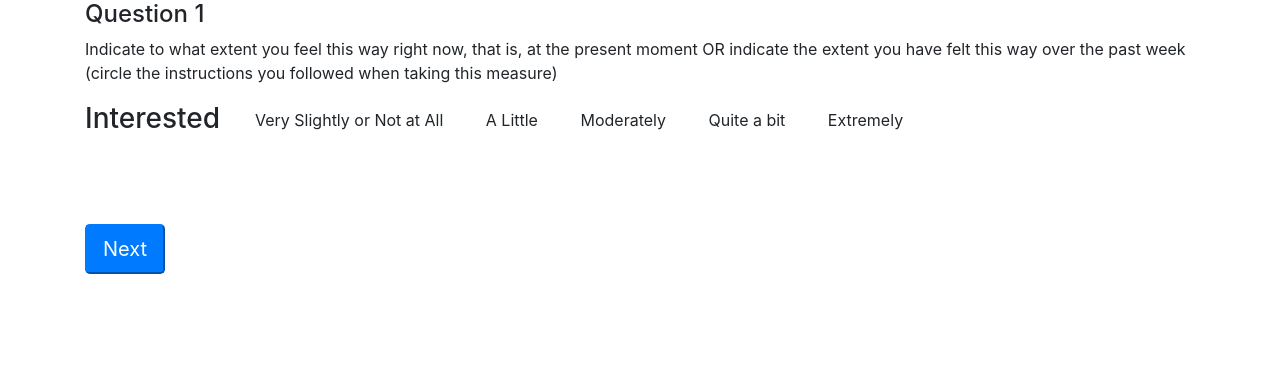
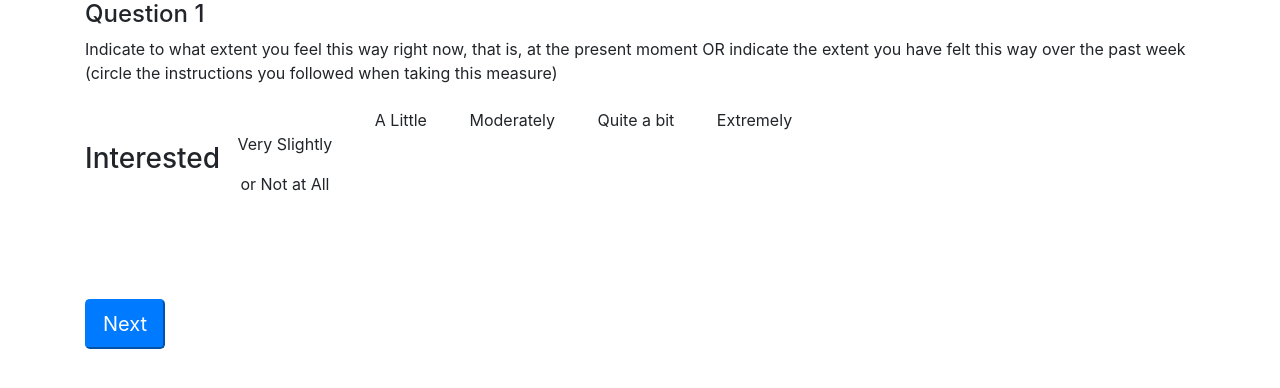
Before and after one commit to a-ashbeck/mood_mapper_task4_English, a website: page public/index.html in a window 1280 px wide. Both pictures are taken after a click on the button "Next". Drawn offline with nearby package versions, Linux system fonts and the light colour scheme.

Commit message:
Fix button bleed

```diff
--- a/public/index.html
+++ b/public/index.html
@@ -35,7 +35,7 @@
                 <div for="item1" class="btn-group btn-group-justified">
                     <label class="radio btn btn-default label-number">
                         <input type="radio" name="q1" id="q1Id1" value="1" required>
-                        Very Slightly or Not at All
+                        <p>Very Slightly</p><p>or Not at All</p>
                     </label>
                     <label class="radio btn btn-default label-number">
                         <input type="radio" name="q1" id="q1Id2" value="2" required>
@@ -71,7 +71,7 @@
                 <div for="item2" class="btn-group btn-group-justified">
                     <label class="radio btn btn-default label-number">
                         <input type="radio" name="q2" id="q2Id1" value="1" required>
-                        Very Slightly or Not at All
+                        <p>Very Slightly</p><p>or Not at All</p>
                     </label>
                     <label class="radio btn btn-default label-number">
                         <input type="radio" name="q2" id="q2Id2" value="2" required>
@@ -106,7 +106,7 @@
                 <div for="item3" class="btn-group btn-group-justified">
                     <label class="radio btn btn-default label-number">
                         <input type="radio" name="q3" id="q3Id1" value="1" required>
-                        Very Slightly or Not at All
+                        <p>Very Slightly</p><p>or Not at All</p>
                     </label>
                     <label class="radio btn btn-default label-number">
                         <input type="radio" name="q3" id="q3Id2" value="2" required>
@@ -142,7 +142,7 @@
                 <div for="item4" class="btn-group btn-group-justified">
                     <label class="radio btn btn-default label-number">
                         <input type="radio" name="q4" id="q4Id1" value="1" required>
-                        Very Slightly or Not at All
+                        <p>Very Slightly</p><p>or Not at All</p>
                     </label>
                     <label class="radio btn btn-default label-number">
                         <input type="radio" name="q4" id="q4Id2" value="2" required>
@@ -178,7 +178,7 @@
                 <div for="item5" class="btn-group btn-group-justified">
                     <label class="radio btn btn-default label-number">
                         <input type="radio" name="q5" id="q5Id1" value="1" required>
-                        Very Slightly or Not at All
+                        <p>Very Slightly</p><p>or Not at All</p>
                     </label>
                     <label class="radio btn btn-default label-number">
                         <input type="radio" name="q5" id="q5Id2" value="2" required>
@@ -214,7 +214,7 @@
                 <div for="item6" class="btn-group btn-group-justified">
                     <label class="radio btn btn-default label-number">
                         <input type="radio" name="q6" id="q6Id1" value="1" required>
-                        Very Slightly or Not at All
+                        <p>Very Slightly</p><p>or Not at All</p>
                     </label>
                     <label class="radio btn btn-default label-number">
                         <input type="radio" name="q6" id="q6Id2" value="2" required>
@@ -250,7 +250,7 @@
                 <div for="item7" class="btn-group btn-group-justified">
                     <label class="radio btn btn-default label-number">
                         <input type="radio" name="q7" id="q7Id1" value="1" required>
-                        Very Slightly or Not at All
+                        <p>Very Slightly</p><p>or Not at All</p>
                     </label>
                     <label class="radio btn btn-default label-number">
                         <input type="radio" name="q7" id="q7Id2" value="2" required>
@@ -286,7 +286,7 @@
                 <div for="item8" class="btn-group btn-group-justified">
                     <label class="radio btn btn-default label-number">
                         <input type="radio" name="q8" id="q8Id1" value="1" required>
-                        Very Slightly or Not at All
+                        <p>Very Slightly</p><p>or Not at All</p>
                     </label>
                     <label class="radio btn btn-default label-number">
                         <input type="radio" name="q8" id="q8Id2" value="2" required>
@@ -322,7 +322,7 @@
                 <div for="item9" class="btn-group btn-group-justified">
                     <label class="radio btn btn-default label-number">
                         <input type="radio" name="q9" id="q9Id1" value="1" required>
-                        Very Slightly or Not at All
+                        <p>Very Slightly</p><p>or Not at All</p>
                     </label>
                     <label class="radio btn btn-default label-number">
                         <input type="radio" name="q9" id="q9Id2" value="2" required>
@@ -358,7 +358,7 @@
                 <div for="item10" class="btn-group btn-group-justified">
                     <label class="radio btn btn-default label-number">
                         <input type="radio" name="q10" id="q10Id1" value="1" required>
-                        Very Slightly or Not at All
+                        <p>Very Slightly</p><p>or Not at All</p>
                     </label>
                     <label class="radio btn btn-default label-number">
                         <input type="radio" name="q10" id="q10Id2" value="2" required>
@@ -394,7 +394,7 @@
                 <div for="item11" class="btn-group btn-group-justified">
                     <label class="radio btn btn-default label-number">
                         <input type="radio" name="q11" id="q11Id1" value="1" required>
-                        Very Slightly or Not at All
+                        <p>Very Slightly</p><p>or Not at All</p>
                     </label>
                     <label class="radio btn btn-default label-number">
                         <input type="radio" name="q11" id="q11Id2" value="2" required>
@@ -430,7 +430,7 @@
                 <div for="item12" class="btn-group btn-group-justified">
                     <label class="radio btn btn-default label-number">
                         <input type="radio" name="q12" id="q12Id1" value="1" required>
-                        Very Slightly or Not at All
+                        <p>Very Slightly</p><p>or Not at All</p>
                     </label>
                     <label class="radio btn btn-default label-number">
                         <input type="radio" name="q12" id="q12Id2" value="2" required>
@@ -466,7 +466,7 @@
                 <div for="item13" class="btn-group btn-group-justified">
                     <label class="radio btn btn-default label-number">
                         <input type="radio" name="q13" id="q13Id1" value="1" required>
-                        Very Slightly or Not at All
+                        <p>Very Slightly</p><p>or Not at All</p>
                     </label>
                     <label class="radio btn btn-default label-number">
                         <input type="radio" name="q13" id="q13Id2" value="2" required>
@@ -502,7 +502,7 @@
                 <div for="item14" class="btn-group btn-group-justified">
                     <label class="radio btn btn-default label-number">
                         <input type="radio" name="q14" id="q14Id1" value="1" required>
-                        Very Slightly or Not at All
+                        <p>Very Slightly</p><p>or Not at All</p>
                     </label>
                     <label class="radio btn btn-default label-number">
                         <input type="radio" name="q14" id="q14Id2" value="2" required>
@@ -538,7 +538,7 @@
                 <div for="item15" class="btn-group btn-group-justified">
                     <label class="radio btn btn-default label-number">
                         <input type="radio" name="q15" id="q15Id1" value="1" required>
-                        Very Slightly or Not at All
+                        <p>Very Slightly</p><p>or Not at All</p>
                     </label>
                     <label class="radio btn btn-default label-number">
                         <input type="radio" name="q15" id="q15Id2" value="2" required>
@@ -574,7 +574,7 @@
                 <div for="item16" class="btn-group btn-group-justified">
                     <label class="radio btn btn-default label-number">
                         <input type="radio" name="q16" id="q16Id1" value="1" required>
-                        Very Slightly or Not at All
+                        <p>Very Slightly</p><p>or Not at All</p>
                     </label>
                     <label class="radio btn btn-default label-number">
                         <input type="radio" name="q16" id="q16Id2" value="2" required>
@@ -610,7 +610,7 @@
                 <div for="item17" class="btn-group btn-group-justified">
                     <label class="radio btn btn-default label-number">
                         <input type="radio" name="q17" id="q17Id1" value="1" required>
-                        Very Slightly or Not at All
+                        <p>Very Slightly</p><p>or Not at All</p>
                     </label>
                     <label class="radio btn btn-default label-number">
                         <input type="radio" name="q17" id="q17Id2" value="2" required>
@@ -646,7 +646,7 @@
                 <div for="item18" class="btn-group btn-group-justified">
                     <label class="radio btn btn-default label-number">
                         <input type="radio" name="q18" id="q18Id1" value="1" required>
-                        Very Slightly or Not at All
+                        <p>Very Slightly</p><p>or Not at All</p>
                     </label>
                     <label class="radio btn btn-default label-number">
                         <input type="radio" name="q18" id="q18Id2" value="2" required>
@@ -682,7 +682,7 @@
                 <div for="item19" class="btn-group btn-group-justified">
                     <label class="radio btn btn-default label-number">
                         <input type="radio" name="q19" id="q19Id1" value="1" required>
-                        Very Slightly or Not at All
+                        <p>Very Slightly</p><p>or Not at All</p>
                     </label>
                     <label class="radio btn btn-default label-number">
                         <input type="radio" name="q19" id="q19Id2" value="2" required>
@@ -718,7 +718,7 @@
                 <div for="item20" class="btn-group btn-group-justified">
                     <label class="radio btn btn-default label-number">
                         <input type="radio" name="q20" id="q20Id1" value="1" required>
-                        Very Slightly or Not at All
+                        <p>Very Slightly</p><p>or Not at All</p>
                     </label>
                     <label class="radio btn btn-default label-number">
                         <input type="radio" name="q20" id="q20Id2" value="2" required>
```
